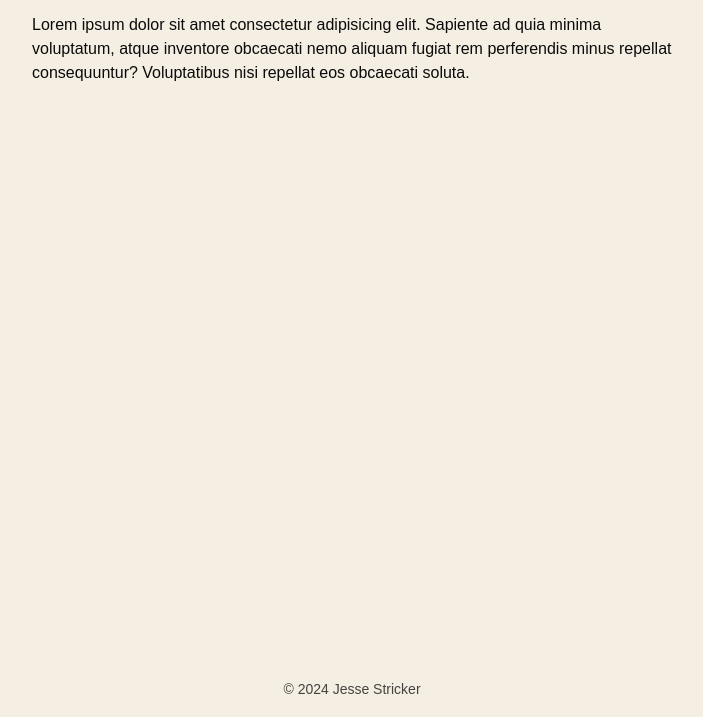
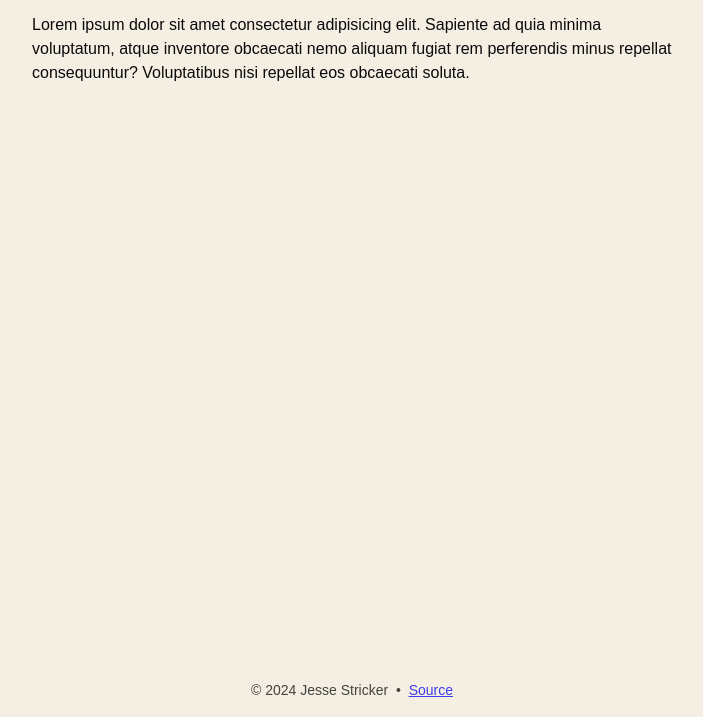
Before and after one commit to jessestricker/jessestricker.github.io, a website built with Parcel: page src/index.html in a window 1280 px wide. Shown: the part 83-800 px from the top of the page, without its empty margins (288-991 px from the left). Built offline with nearby package versions, Linux system fonts and the light colour scheme; files whose address does not match are found by name.

Commit message:
feat: use horizontal list in footer

```diff
--- a/src/index.html
+++ b/src/index.html
@@ -23,7 +23,14 @@
       </main>
 
       <footer>
-        <p><small>&copy; 2024 Jesse Stricker</small></p>
+        <ul class="horizontal-list">
+          <li>&copy; 2024 Jesse Stricker</li>
+          <li
+            ><a href="https://github.com/jessestricker/jessestricker.github.io"
+              >Source</a
+            ></li
+          >
+        </ul>
       </footer>
     </div>
   </body>
--- a/src/style.scss
+++ b/src/style.scss
@@ -53,7 +53,11 @@ body {
   }
 
   > footer {
-    text-align: center;
+    display: flex;
+    flex-direction: column;
+    align-items: center;
+    font-size: 0.875em;
+    opacity: 0.75;
   }
 }
 
@@ -63,12 +67,26 @@ h3,
 h4,
 h5,
 h6,
-p {
+p,
+ul,
+ol {
   margin: 0;
   margin-bottom: 1rem;
 }
 
-small {
-  font-size: 0.875em;
-  opacity: 0.75;
+:is(ul, ol).horizontal-list {
+  display: flex;
+  padding: 0;
+
+  > li {
+    list-style-position: inside;
+
+    &:first-child {
+      list-style-type: none;
+    }
+
+    &:not(:first-child)::marker {
+      content: "\2007•\2007";
+    }
+  }
 }
```
